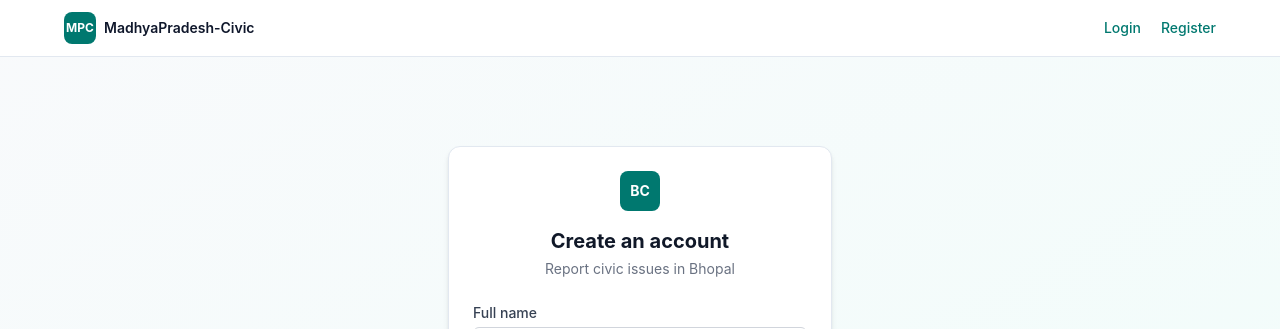
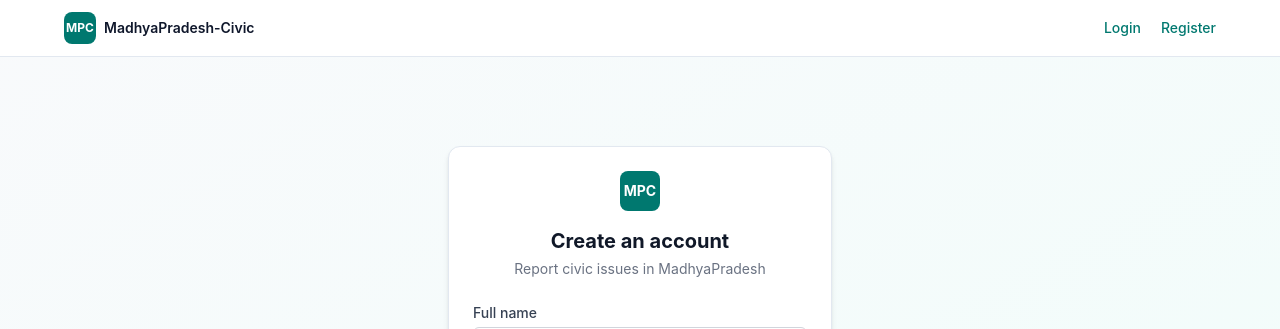
Before and after one commit to ujjwaltiwari5/mp-civic-connect, a React (Vite) app in the folder client/: page /register in a window 1280 px wide. Shown: the top 329 px of the page. Built offline with nearby package versions, Linux system fonts and the light colour scheme; no server answers.

Commit message:
fix login and register page logo

```diff
--- a/client/src/pages/Login.jsx
+++ b/client/src/pages/Login.jsx
@@ -30,11 +30,11 @@ export default function Login() {
       <div className="w-full max-w-sm bg-white rounded-xl shadow-md border border-slate-200 p-6">
         <div className="flex justify-center mb-4">
           <span className="w-10 h-10 rounded-lg bg-teal-700 text-white flex items-center justify-center font-bold text-sm">
-            BC
+            MPC
           </span>
         </div>
         <h1 className="text-xl font-bold text-gray-900 mb-1 text-center">Welcome back</h1>
-        <p className="text-sm text-gray-500 mb-6 text-center">Log in to Bhopal CivicConnect</p>
+        <p className="text-sm text-gray-500 mb-6 text-center">Log in to MadhyaPradesh-Civic</p>
 
         {error && (
           <div className="mb-4 text-sm text-red-700 bg-red-50 border border-red-200 rounded-md px-3 py-2">
--- a/client/src/pages/Register.jsx
+++ b/client/src/pages/Register.jsx
@@ -31,11 +31,11 @@ export default function Register() {
       <div className="w-full max-w-sm bg-white rounded-xl shadow-md border border-slate-200 p-6">
         <div className="flex justify-center mb-4">
           <span className="w-10 h-10 rounded-lg bg-teal-700 text-white flex items-center justify-center font-bold text-sm">
-            BC
+            MPC
           </span>
         </div>
         <h1 className="text-xl font-bold text-gray-900 mb-1 text-center">Create an account</h1>
-        <p className="text-sm text-gray-500 mb-6 text-center">Report civic issues in Bhopal</p>
+        <p className="text-sm text-gray-500 mb-6 text-center">Report civic issues in MadhyaPradesh</p>
 
         {error && (
           <div className="mb-4 text-sm text-red-700 bg-red-50 border border-red-200 rounded-md px-3 py-2">
```
Also changed, not shown: 2 other files (tests, documents, lock files or other folders).
